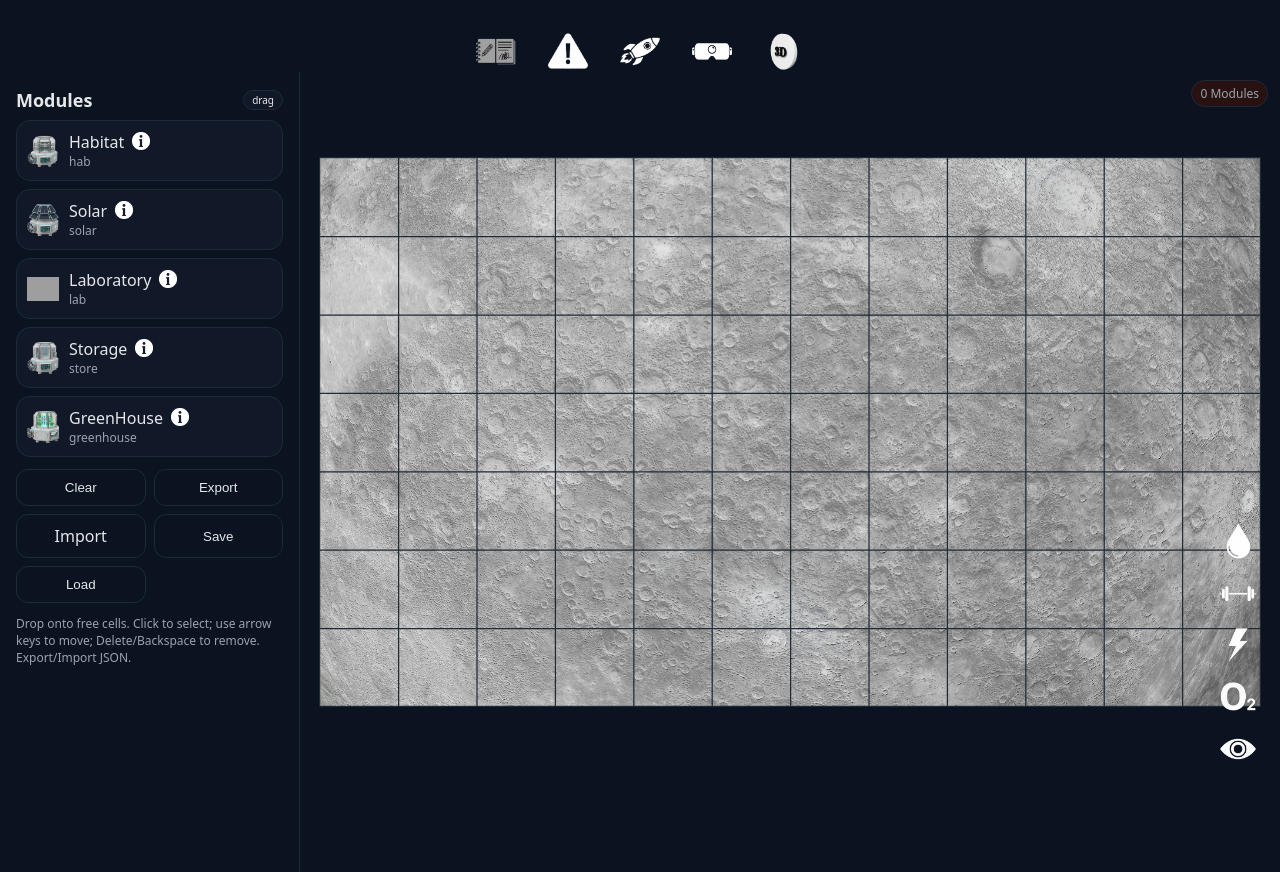
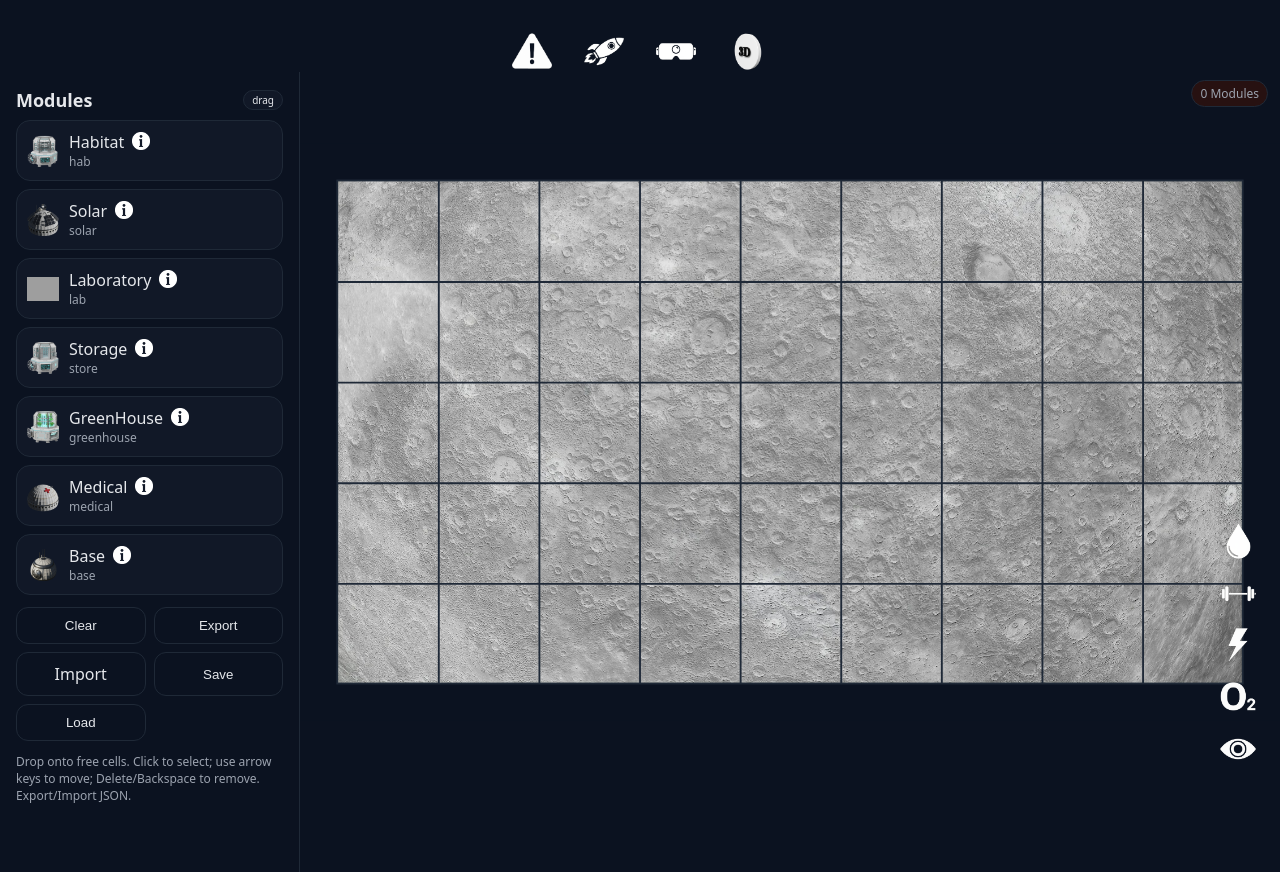
Before and after one commit to LuciCrack/Space-Land, a Flask app: page /editor in a window 1280 px wide. Run offline with Flask 3, Linux system fonts and the light colour scheme; grey boxes are pictures that could not be loaded.

```diff
--- a/templates/editor.html
+++ b/templates/editor.html
@@ -5,7 +5,7 @@
 <meta name="viewport" content="width=device-width, initial-scale=1" />
 <title>Base 2D – Builder (HTML + SVG + JS)</title>
 <style>
-  :root{ --cell:64px; --cols:12; --rows:7; --pad:16px; }
+  :root{ --cell:54px; --cols:9; --rows:5; --pad:20px; }
   *{ box-sizing:border-box; }
   body{ margin:0; font-family:system-ui,Segoe UI,Roboto,Ubuntu; color:#e5e7eb; background:#0b1220; }
   .app{ display:flex; min-height:100vh; }
@@ -53,7 +53,6 @@
 </head>
 <body>
 <div style="width:100%; display:flex; justify-content:center; align-items:center; gap:32px; margin:32px 0 0 0;">
-  <img src="{{ url_for('static', filename='icons/Book_Gray.png') }}" alt="Book" title="Book" style="width:40px; height:40px;">
   <img src="{{ url_for('static', filename='icons/Warning.png') }}" alt="Warning" title="Warning" style="width:40px; height:40px;">
   <img src="{{ url_for('static', filename='icons/Rocket.png') }}" alt="Rocket" title="Rocket" style="width:40px; height:40px;">
   <img src="{{ url_for('static', filename='icons/VR.png') }}" alt="VR" title="VR" style="width:40px; height:40px;">
@@ -158,6 +157,44 @@
       </button>
     </div>
     <div class="meta">greenhouse</div>
+  </div>
+</div>
+
+<div class="tile" data-key="medical" data-label="Medical"
+     data-src="{{ url_for('static', filename='modules/medical.png') }}"
+     data-description="Module for medical support and emergencies."
+     data-energy-produced="1 MW"
+     data-weight="12,000 kg"
+     data-size="Medium"
+     data-purpose="Medical Support">
+  <img src="{{ url_for('static', filename='modules/medical.png') }}"/>
+  <div>
+    <div style="display:flex; align-items:center; gap:8px;">
+      <span>Medical</span>
+      <button class="info-btn" title="Info" style="background:none;border:none;cursor:pointer;padding:0;">
+        <img src="{{ url_for('static', filename='icons/info.png') }}" alt="Info" style="width:18px;height:18px;">
+      </button>
+    </div>
+    <div class="meta">medical</div>
+  </div>
+</div>
+
+<div class="tile" data-key="base" data-label="Base"
+     data-src="{{ url_for('static', filename='modules/base.png') }}"
+     data-description="Main base module for command and control."
+     data-energy-produced="3 MW"
+     data-weight="30,000 kg"
+     data-size="Large"
+     data-purpose="Command & Control">
+  <img src="{{ url_for('static', filename='modules/base.png') }}"/>
+  <div>
+    <div style="display:flex; align-items:center; gap:8px;">
+      <span>Base</span>
+      <button class="info-btn" title="Info" style="background:none;border:none;cursor:pointer;padding:0;">
+        <img src="{{ url_for('static', filename='icons/info.png') }}" alt="Info" style="width:18px;height:18px;">
+      </button>
+    </div>
+    <div class="meta">base</div>
   </div>
 </div>
 
@@ -288,6 +325,19 @@ function updateWeightDialog() {
   }
 }
 
+function updateRocketDialog() {
+  const imgDiv = document.getElementById('rocket-image-dialog');
+  if (!imgDiv) return; // si no está abierto, nada que hacer
+
+  let idx = nodes.length;
+  if (idx > 7) idx = 6;
+  if (idx < 0) idx = 0;
+
+  const img = imgDiv.querySelector('img');
+  if (img) img.src = `/static/icons/rocket_${idx}.png`;
+}
+
+
 function addNode(type,label,src,col,row){
   if(!inBounds(col,row) || occupied(col,row)) return null;
   const n = { id:uid(), type,label,src, x:col, y:row };
@@ -296,6 +346,7 @@ function addNode(type,label,src,col,row){
   renderNodes();
   updateBadge();
   updateWeightDialog(); // <-- update weight dialog
+  updateRocketDialog(); // <-- mantener/actualizar cuadro rocket si está abierto
   return n;
 }
 
@@ -306,6 +357,7 @@ function removeSelected(){
   renderNodes();
   updateBadge();
   updateWeightDialog(); // <-- update weight dialog
+  updateRocketDialog(); // <--
 }
 
 // =====================
@@ -427,10 +479,17 @@ function renderNodes(){
     sel.setAttribute('stroke', 'none');
     group.appendChild(sel);
 
+    // Increase module image scale (e.g. 1.3x)
+    const scale = 1.3;
+    const imgSize = (CELL-16) * scale;
+    const offset = (CELL - imgSize) / 2;
+
     const img = document.createElementNS('http://www.w3.org/2000/svg','image');
     img.setAttributeNS('http://www.w3.org/1999/xlink','href', n.src);
-    img.setAttribute('x', 8); img.setAttribute('y', 8);
-    img.setAttribute('width', CELL-16); img.setAttribute('height', CELL-16);
+    img.setAttribute('x', 0 - offset);
+    img.setAttribute('y', 0 - offset);
+    img.setAttribute('width', imgSize);
+    img.setAttribute('height', imgSize);
     img.setAttribute('preserveAspectRatio','xMidYMid meet');
     group.appendChild(img);
 
@@ -631,6 +690,7 @@ document.getElementById('import').addEventListener('change', async (e)=>{
       renderNodes();
       updateBadge();
       updateWeightDialog();
+      updateRocketDialog(); // <--
     }
   }catch(err){ alert('Invalid JSON'); }
   e.target.value = '';
@@ -651,6 +711,7 @@ document.getElementById('load').addEventListener('click', ()=>{
       renderNodes();
       updateBadge();
       updateWeightDialog();
+      updateRocketDialog(); // <--
     }
   }catch{ alert('Corrupted save.'); }
 });
@@ -658,6 +719,7 @@ document.getElementById('clear').addEventListener('click', ()=>{
   if(confirm('Remove all modules from the board?')){
     nodes = []; selectedId=null; renderNodes(); updateBadge();
     updateWeightDialog(); // <-- update weight dialog
+    updateRocketDialog(); // <--
   }
 });
 
@@ -698,6 +760,7 @@ function toggleWeightDialog() {
 
   if (dlg) {
     dlg.remove();
+    weightIcon.style.filter = ""; // Restore brightness
     return;
   }
 
@@ -724,25 +787,79 @@ function toggleWeightDialog() {
   dlg.style.boxShadow = '0 2px 8px #0008';
 
   document.body.appendChild(dlg);
+  weightIcon.style.filter = "brightness(0.5)"; // Decrease brightness
 }
 
 // Add click event to weight icon (toggle)
 document.querySelector('img[alt="Weight"]').addEventListener('click', toggleWeightDialog);
 
+
+
 // Add dialog for rocket icon (toggle on click)
-function toggleRocketTable() {
-  let tbl = document.getElementById('rocket-table-dialog');
+function toggleRocketImage() {
+  let imgDiv = document.getElementById('rocket-image-dialog');
   const rocketIcon = document.querySelector('img[alt="Rocket"]');
   if (!rocketIcon) return;
 
-  if (tbl) {
-    tbl.remove();
+  if (imgDiv) {
+    imgDiv.remove();
     rocketIcon.style.filter = ""; // Restore brightness
     return;
   }
 
   // Get icon position
   const rect = rocketIcon.getBoundingClientRect();
+
+  // Select rocket image based on module count
+  let idx = nodes.length;
+  if (idx > 7) idx = 6;
+  if (idx < 0) idx = 0;
+  const rocketImg = `/static/icons/rocket_${idx}.png`; // Build path directly
+
+  // Create image dialog
+  imgDiv = document.createElement('div');
+  imgDiv.id = 'rocket-image-dialog';
+  imgDiv.style.position = 'fixed';
+  imgDiv.style.left = (rect.left) + 'px';
+  imgDiv.style.top = (rect.bottom + 8) + 'px';
+  imgDiv.style.background = 'rgba(17,24,39,0.97)';
+  imgDiv.style.border = '1px solid #1f2937';
+  imgDiv.style.borderRadius = '12px';
+  imgDiv.style.padding = '12px';
+  imgDiv.style.zIndex = '9999';
+  imgDiv.style.boxShadow = '0 2px 12px #000a';
+  imgDiv.style.display = 'flex';
+  imgDiv.style.justifyContent = 'center';
+  imgDiv.style.alignItems = 'center';
+
+  imgDiv.innerHTML = `
+    <img src="${rocketImg}" alt="Rocket Image" style="width:120px; height:auto; display:block;">
+  `;
+
+  document.body.appendChild(imgDiv);
+  rocketIcon.style.filter = "brightness(0.5)"; // Decrease brightness
+}
+
+// Only add one event listener for rocket icon
+document.querySelector('img[alt="Rocket"]').addEventListener('click', function(e) {
+  e.stopPropagation();
+  toggleRocketImage();
+});
+
+// Add dialog for warning icon (toggle on click)
+function toggleWarningTable() {
+  let tbl = document.getElementById('rocket-table-dialog');
+  const warningIcon = document.querySelector('img[alt="Warning"]');
+  if (!warningIcon) return;
+
+  if (tbl) {
+    tbl.remove();
+    warningIcon.style.filter = ""; // Restore brightness
+    return;
+  }
+
+  // Get icon position
+  const rect = warningIcon.getBoundingClientRect();
 
   // Create table dialog
   tbl = document.createElement('div');
@@ -795,10 +912,11 @@ function toggleRocketTable() {
   `;
 
   document.body.appendChild(tbl);
-  rocketIcon.style.filter = "brightness(0.5)"; // Decrease brightness
+  warningIcon.style.filter = "brightness(0.5)"; // Decrease brightness
 }
 
-document.querySelector('img[alt="Rocket"]').addEventListener('click', toggleRocketTable);
+// Add click event to warning icon (toggle)
+document.querySelector('img[alt="Warning"]').addEventListener('click', toggleWarningTable);
 
 // =====================
 // INIT
```
Also changed, not shown: templates/3dview.html (+41 -7 lines), static/icons/Rocket_0.png (added), static/icons/Rocket_1.png (added), static/icons/Rocket_2.png (added), static/icons/Rocket_3.png (added), static/icons/Rocket_4.png (added), static/icons/Rocket_5.png (added), static/icons/Rocket_6.png (added), static/modules/Bridge_H.png, static/modules/Bridge_V.png, static/modules/Laboratorio.png (deleted), static/modules/Solar.png, static/modules/base.png (added), static/modules/medical.png (added), 2 other files.
